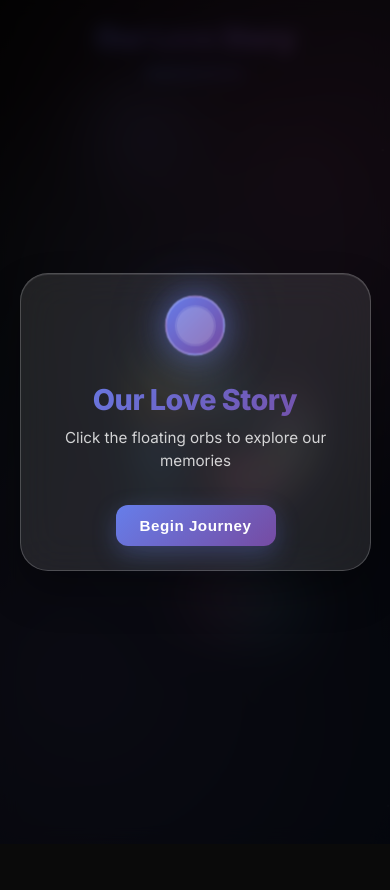
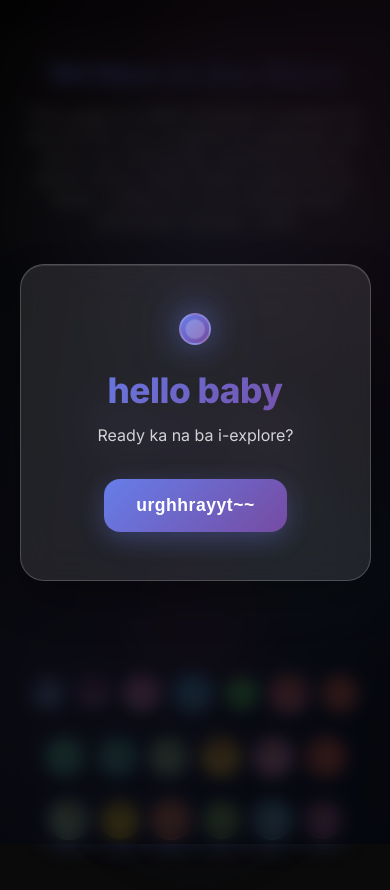
Before and after one commit to llydsoawsm/llydsoawsm.github.io, a plain HTML site: page index.html in a window 390 px wide. Before the commit the page ends 844 px from the top, so only its background shows below. Drawn offline with Linux system fonts and the light colour scheme.

Commit message:
Updated style.css and index.html

```diff
--- a/1st/main/style.css
+++ b/1st/main/style.css
@@ -1,3 +1,113 @@
+/* Mobile-friendly orb grid for timeline on small screens */
+@media (max-width: 600px) {
+  .timeline-orbs {
+    display: flex;
+    flex-wrap: wrap;
+    justify-content: center;
+    align-items: flex-start;
+    height: auto;
+    min-height: 0;
+    padding: 10px 0 30px 0;
+    position: relative;
+    gap: 10px 6px;
+  }
+  .orb {
+    position: relative !important;
+    margin: 0 3px 10px 3px;
+    left: unset !important;
+    top: unset !important;
+    transform: none !important;
+    width: 44px;
+    height: 44px;
+    min-width: 28px;
+    min-height: 28px;
+    max-width: 52px;
+    max-height: 52px;
+    margin-bottom: 0;
+  }
+  .orb-content {
+    font-size: 0.7rem;
+    padding: 0 2px;
+    line-height: 1.1;
+  }
+}
+/* Below Timeline Container */
+.below-timeline-container {
+  width: 100%;
+  max-width: 900px;
+  margin: 60px auto 0 auto;
+  display: flex;
+  flex-direction: column;
+  align-items: center;
+  justify-content: center;
+  position: relative;
+  z-index: 2;
+}
+
+.below-timeline-content {
+  background: rgba(255,255,255,0.04);
+  border-radius: 24px;
+  box-shadow: 0 8px 32px rgba(102,126,234,0.10), 0 1.5px 8px rgba(0,0,0,0.10);
+  padding: 40px 40px 30px 40px;
+  width: 100%;
+  text-align: center;
+  margin-bottom: 40px;
+}
+
+.below-title {
+  font-size: 2rem;
+  font-weight: 800;
+  margin-bottom: 12px;
+  background: linear-gradient(135deg, #667eea 0%, #764ba2 100%);
+  -webkit-background-clip: text;
+  -webkit-text-fill-color: transparent;
+  background-clip: text;
+  letter-spacing: -0.5px;
+}
+
+.below-desc {
+  font-size: 1.1rem;
+  color: rgba(255,255,255,0.85);
+  margin-bottom: 0;
+}
+
+.floating-orb-below {
+  display: flex;
+  align-items: center;
+  justify-content: center;
+  width: 100%;
+  margin-top: 0;
+  margin-bottom: 30px;
+}
+
+.floating-orb-custom {
+  width: 90px;
+  height: 90px;
+  margin: 0 auto;
+  background: linear-gradient(135deg, #43e97b 0%, #38f9d7 100%);
+  box-shadow: 0 0 40px rgba(67,233,123,0.4), 0 0 80px rgba(56,249,215,0.2);
+  animation: orb-preview-float 3s ease-in-out infinite;
+  position: static;
+}
+
+.floating-orb-custom .orb-inner {
+  background: rgba(255,255,255,0.18);
+}
+
+@media (max-width: 768px) {
+  .below-timeline-container {
+    max-width: 99%;
+    margin-top: 30px;
+  }
+  .below-timeline-content {
+    padding: 24px 12px 18px 12px;
+    border-radius: 18px;
+  }
+  .floating-orb-custom {
+    width: 60px;
+    height: 60px;
+  }
+}
 /* Reset and Base Styles */
 * {
   margin: 0;
@@ -561,6 +671,8 @@ body {
 }
 
 /* Timeline 3D */
+
+/* Responsive Timeline 3D */
 .timeline-3d {
   position: relative;
   width: 100%;
@@ -571,6 +683,27 @@ body {
   align-items: center;
   justify-content: center;
   padding: 60px 0;
+}
+
+@media (max-width: 1200px) {
+  .timeline-3d {
+    min-height: 600px;
+    padding: 40px 0;
+  }
+}
+
+@media (max-width: 900px) {
+  .timeline-3d {
+    min-height: 400px;
+    padding: 30px 0;
+  }
+}
+
+@media (max-width: 600px) {
+  .timeline-3d {
+    min-height: 320px;
+    padding: 16px 0;
+  }
 }
 
 .timeline-glow {
@@ -591,6 +724,7 @@ body {
 }
 
 
+
 .timeline-orbs {
   position: relative;
   width: 100%;
@@ -598,9 +732,28 @@ body {
   display: flex;
   align-items: center;
   justify-content: center;
+  touch-action: pan-x pan-y;
+}
+
+@media (max-width: 1200px) {
+  .timeline-orbs {
+    height: 500px;
+  }
+}
+@media (max-width: 900px) {
+  .timeline-orbs {
+    height: 350px;
+  }
+}
+@media (max-width: 600px) {
+  .timeline-orbs {
+    height: 220px;
+    min-height: 180px;
+  }
 }
 
 /* Enhanced Orbs */
+
 .orb {
   width: 80px;
   height: 80px;
@@ -619,6 +772,41 @@ body {
   box-shadow:
     0 0 30px rgba(102, 126, 234, 0.4),
     0 8px 25px rgba(0, 0, 0, 0.3);
+  min-width: 40px;
+  min-height: 40px;
+  max-width: 100px;
+  max-height: 100px;
+}
+
+@media (max-width: 1200px) {
+  .orb {
+    width: 60px;
+    height: 60px;
+    min-width: 32px;
+    min-height: 32px;
+    max-width: 80px;
+    max-height: 80px;
+  }
+}
+@media (max-width: 900px) {
+  .orb {
+    width: 44px;
+    height: 44px;
+    min-width: 24px;
+    min-height: 24px;
+    max-width: 60px;
+    max-height: 60px;
+  }
+}
+@media (max-width: 600px) {
+  .orb {
+    width: 32px;
+    height: 32px;
+    min-width: 18px;
+    min-height: 18px;
+    max-width: 40px;
+    max-height: 40px;
+  }
 }
 
 .orb::before {
@@ -697,6 +885,7 @@ body {
   opacity: 1;
 }
 
+
 .orb-content {
   color: white;
   font-size: 0.9rem;
@@ -707,6 +896,21 @@ body {
   padding: 0 8px;
   z-index: 2;
   text-shadow: 0 2px 4px rgba(0, 0, 0, 0.5);
+  word-break: break-word;
+  line-height: 1.1;
+}
+
+@media (max-width: 900px) {
+  .orb-content {
+    font-size: 0.7rem;
+    padding: 0 4px;
+  }
+}
+@media (max-width: 600px) {
+  .orb-content {
+    font-size: 0.6rem;
+    padding: 0 2px;
+  }
 }
 
 .intro-orb-preview .orb-preview {
@@ -720,237 +924,8 @@ body {
 }
 
 /* Responsive Design */
-@media (max-width: 1200px) {
-  .title {
-    font-size: 3rem;
-  }
 
-  .timeline-orbs {
-    height: 500px;
-  }
-
-  .orb {
-    width: 70px;
-    height: 70px;
-  }
-}
-
-@media (max-width: 768px) {
-  .container {
-    padding: 20px 15px;
-  }
-
-  .title {
-    font-size: 2.2rem;
-  }
-
-  .timeline-3d {
-    min-height: 600px;
-  }
-
-  .timeline-orbs {
-    height: 600px;
-  }
-
-  .orb {
-    width: 60px;
-    height: 60px;
-  }
-
-  .orb-content {
-    font-size: 0.8rem;
-  }
-
-  /* Mobile Intro Modal */
-  .intro-content {
-    padding: 32px 24px;
-    margin: 20px;
-    max-width: 90%;
-    border-radius: 32px;
-  }
-
-  .intro-title {
-    font-size: 2.2rem;
-    margin-bottom: 12px;
-  }
-
-  .intro-subtitle {
-    font-size: 1rem;
-    margin-bottom: 8px;
-  }
-
-  .intro-button {
-    padding: 14px 28px;
-    font-size: 1rem;
-    border-radius: 14px;
-  }
-
-  .orb-preview {
-    width: 70px;
-    height: 70px;
-  }
-
-  .gradient-orb {
-    filter: blur(20px);
-  }
-
-  .orb-1, .orb-2, .orb-3 {
-    width: 150px;
-    height: 150px;
-  }
-
-  /* Mobile Memory Modal */
-  .memory-content {
-    width: 95%;
-    height: 90%;
-    max-height: none;
-    border-radius: 20px;
-  }
-
-  .memory-layout {
-    flex-direction: column;
-  }
-
-  .photo-section {
-    flex: 0 0 40%;
-  }
-
-  .letter-section {
-    flex: 1;
-    padding: 24px;
-  }
-
-  .letter-header {
-    margin-bottom: 20px;
-    padding-bottom: 15px;
-  }
-
-  .letter-icon {
-    font-size: 1.5rem;
-  }
-
-  .letter-title {
-    font-size: 1.4rem;
-  }
-
-  .letter-content {
-    font-size: 1rem;
-    line-height: 1.6;
-    margin-bottom: 20px;
-  }
-
-  .photo-overlay {
-    padding: 20px 20px 15px;
-  }
-
-  .photo-date {
-    font-size: 1rem;
-    margin-bottom: 6px;
-  }
-
-  .photo-title {
-    font-size: 1.4rem;
-  }
-}
-
-@media (max-width: 480px) {
-  .title {
-    font-size: 1.8rem;
-  }
-
-  .timeline-orbs {
-    height: 350px;
-  }
-
-  .orb {
-    width: 50px;
-    height: 50px;
-  }
-
-  .orb-content {
-    font-size: 0.7rem;
-    padding: 0 4px;
-  }
-
-  /* Small Mobile Intro Modal */
-  .intro-content {
-    padding: 24px 20px;
-    margin: 15px;
-    border-radius: 28px;
-  }
-
-  .intro-title {
-    font-size: 1.8rem;
-    margin-bottom: 10px;
-  }
-
-  .intro-subtitle {
-    font-size: 0.95rem;
-    margin-bottom: 6px;
-  }
-
-  .intro-button {
-    padding: 12px 24px;
-    font-size: 0.95rem;
-    border-radius: 12px;
-  }
-
-  .orb-preview {
-    width: 60px;
-    height: 60px;
-  }
-
-  /* Small Mobile Memory Modal */
-  .memory-content {
-    width: 98%;
-    height: 95%;
-    border-radius: 16px;
-  }
-
-  .letter-section {
-    padding: 20px;
-  }
-
-  .letter-header {
-    margin-bottom: 16px;
-    padding-bottom: 12px;
-  }
-
-  .letter-icon {
-    font-size: 1.3rem;
-  }
-
-  .letter-title {
-    font-size: 1.2rem;
-  }
-
-  .letter-content {
-    font-size: 0.95rem;
-    line-height: 1.5;
-    margin-bottom: 16px;
-  }
-
-  .photo-overlay {
-    padding: 16px 16px 12px;
-  }
-
-  .photo-date {
-    font-size: 0.9rem;
-    margin-bottom: 4px;
-  }
-
-  .photo-title {
-    font-size: 1.2rem;
-  }
-
-  .close-memory-btn {
-    width: 35px;
-    height: 35px;
-    font-size: 20px;
-    top: 15px;
-    right: 15px;
-  }
-}
+/* Remove old orb responsive rules above, replaced with new ones for clarity and flexibility */
 
 /* Touch Device Optimizations */
 @media (hover: none) and (pointer: coarse) {
--- a/index.html
+++ b/index.html
@@ -3,7 +3,7 @@
 <head>
     <meta charset="UTF-8">
     <meta name="viewport" content="width=device-width, initial-scale=1.0">
-    <title>Epic 3D Orbs Timeline</title>
+    <title>Stars</title>
     <link rel="stylesheet" href="1st/main/style.css">
     <link href="https://fonts.googleapis.com/css2?family=Inter:wght@300;400;500;600;700;800;900&display=swap" rel="stylesheet">
 </head>
@@ -28,19 +28,35 @@
                         <div class="orb-inner"></div>
                     </div>
                 </div>
-                <h2 class="intro-title">Our Love Story</h2>
-                <p class="intro-subtitle">Click the floating orbs to explore our memories</p>
+                <h2 class="intro-title">hello baby</h2>
+                <p class="intro-subtitle">Ready ka na ba i-explore?</p>
             </div>
             <button id="close-intro" class="intro-button">
-                <span>Begin Journey</span>
+                <span>urghhrayyt~~</span>
             </button>
+        </div>
+    </div>
+
+    <!-- New Custom Container Below Intro, Above Timeline -->
+    <div class="below-timeline-container">
+        <div class="below-timeline-content">
+            <!-- Add your content here -->
+            <h2 class="below-title">Written in the Stars</h2>
+            <p class="below-desc">
+                This page is a little universe I created for me and for you, a space to celebrate our story, our memories, and the love we share. Every detail holds a piece of my heart, crafted for us to cherish and remember always. &lt;33!!
+            </p>
+        </div>
+        <div class="floating-orb-below">
+            <div class="orb floating-orb-custom">
+                <div class="orb-inner"></div>
+            </div>
         </div>
     </div>
 
     <!-- Main Container -->
     <div class="container">
         <div class="title-section">
-            <h1 class="title">Our Love Story</h1>
+            <h1 class="title">How we started</h1>
             <div class="title-underline"></div>
         </div>
 
@@ -48,7 +64,6 @@
             <div id="timeline-orbs" class="timeline-orbs"></div>
             <div class="timeline-glow"></div>
         </div>
-
     </div>
 
     <!-- Photo & Letter Display Modal -->
@@ -90,7 +105,7 @@
     <div id="loading-screen" class="loading-screen">
         <div class="loading-content">
             <div class="loading-orb"></div>
-            <div class="loading-text">Loading Epic Timeline...</div>
+            <div class="loading-text">Loading lang mahal wait lang</div>
         </div>
     </div>
 
```
